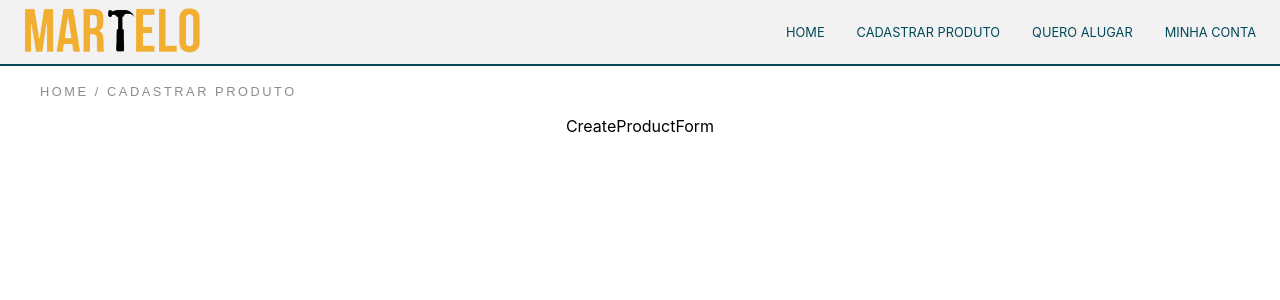
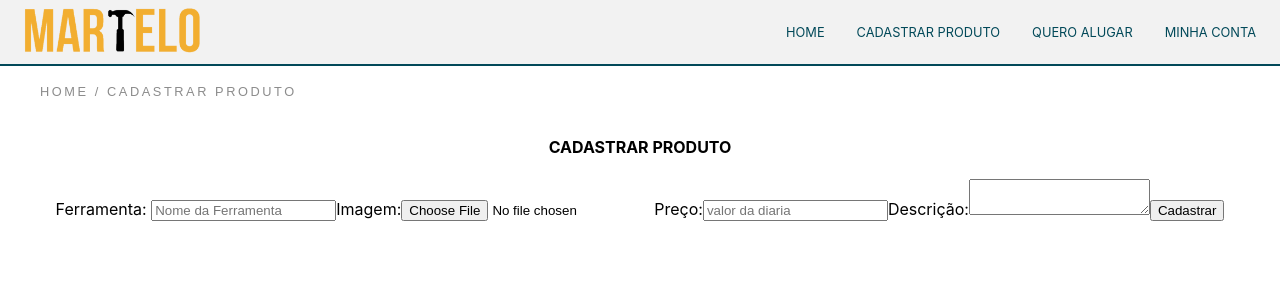
Before and after one commit to RoxanieFernandes/martelo-client, a React (Create React App) app in the folder martelo-client/: page /cadastrar-produto in a window 1280 px wide. Shown: the top 300 px of the page. Built offline with nearby package versions, Linux system fonts and the light colour scheme; a web font is replaced by a local one.

Commit message:
feat: create product form

```diff
--- a/martelo-client/package.json
+++ b/martelo-client/package.json
@@ -8,6 +8,7 @@
     "@testing-library/user-event": "^13.5.0",
     "axios": "^1.2.0",
     "react": "^18.2.0",
+    "react-currency-input-field": "^3.6.9",
     "react-dom": "^18.2.0",
     "react-icons": "^4.7.1",
     "react-router-dom": "^6.4.3",
--- a/martelo-client/src/components/CreateAccountForm/CreateAccountForm.js
+++ b/martelo-client/src/components/CreateAccountForm/CreateAccountForm.js
@@ -26,6 +26,7 @@ const CreateAccountForm = (props) => {
     };
 
     try {
+      console.log(newAccount)
       await api.signup(newAccount);
       navigate("/login");
     } catch (error) {
@@ -65,7 +66,12 @@ const CreateAccountForm = (props) => {
           />
 
           <label>Selecione seu bairro: </label>
-          <select className="neighborhood">
+          <select className="neighborhood"
+           onChange=
+           {(e) => {
+             console.log(e.target.value)
+             setAddress(e.target.value);
+           }}>
             <option value="Água Rasa">Água Rasa</option>
             <option value="alto de pinheiros">Alto de Pinheiros</option>
             <option value="anhanguera">Anhanguera</option>
@@ -161,10 +167,7 @@ const CreateAccountForm = (props) => {
             <option value="Vila Medeiros">Vila Medeiros</option>
             <option value="Vila Prudente">Vila Prudente</option>
             <option value="Vila Sônia">Vila Sônia</option>
-            onChange=
-            {(e) => {
-              setAddress(e.target.value);
-            }}
+
           </select>
 
           <label>E-mail: </label>
--- a/martelo-client/src/components/CreateProductForm/CreateProductForm.js
+++ b/martelo-client/src/components/CreateProductForm/CreateProductForm.js
@@ -1,10 +1,110 @@
-import React from 'react'
-import "../CreateProductForm/CreateProductForm.css"
+import React from "react";
+import "../CreateProductForm/CreateProductForm.css";
+// import CurrencyInput from "react-currency-input-field";
 
-const CreateProductForm = () => {
+import { useState } from "react";
+import { useNavigate } from "react-router-dom";
+import api from "../../service/api.service.js";
+
+const CreateProductForm = (props) => {
+  const [tool, setTool] = useState("");
+  const [image, setImage] = useState("");
+  const [price, setPrice] = useState("");
+  const [description, setDescription] = useState("");
+  const [error, setError] = useState("");
+
+  const navigate = useNavigate();
+
+  const handleSubmit = async (e) => {
+    e.preventDefault();
+
+    const newProduct = {
+      tool,
+      image,
+      price,
+      description,
+    };
+
+    try {
+      console.log(newProduct);
+      await api.createProduct(newProduct);
+      navigate("/minha-conta");
+    } catch (error) {
+      setError(error);
+      console.log(error);
+    }
+  };
+
   return (
-    <div>CreateProductForm</div>
-  )
-}
+    <div className="newProduct">
+      <div className="productForm">
+        <h4>CADASTRAR PRODUTO</h4>
+        <form
+          onSubmit={(e) => {
+            handleSubmit(e);
+          }}
+        >
+          <label>Ferramenta: </label>
+          <input
+            type="text"
+            required
+            value={tool}
+            placeholder="Nome da Ferramenta"
+            onChange={(e) => {
+              setTool(e.target.value);
+            }}
+          />
+          <label>Imagem:</label>
+          <input
+            type="file"
+            required
+            value={image}
+            onChange={(e) => {
+              setImage(e.target.value);
+            }}
+          />
 
-export default CreateProductForm
+          {/* corrigir o imput do preço e o da imagem.
+          está funcionando, mas precisa formatar */}
+
+
+          <label>Preço:</label>
+          <input
+            type="text"
+            required
+            value={price}
+            placeholder="valor da diaria"
+            onChange={(e) => {
+              setPrice(e.target.value);
+            }}
+          />
+          {/* <CurrencyInput
+            id="input"
+            name="input-price"
+            placeholder="Adicione o valor da diária"
+            prefix="R$ "
+            defaultValue={0}
+            allowDecimals={false}
+            onChange={(e) => {
+              setPrice(e.target.value);
+            }}
+          /> */}
+
+          <label>
+            Descrição:
+            <textarea
+              value={description}
+              onChange={(e) => {
+                setDescription(e.target.value);
+              }}
+            ></textarea>
+          </label>
+          <button type="submit">Cadastrar</button>
+        </form>
+        {error && <p> {error} </p>}
+      </div>
+    </div>
+  );
+};
+
+export default CreateProductForm;
--- a/martelo-client/src/service/api.service.js
+++ b/martelo-client/src/service/api.service.js
@@ -3,7 +3,7 @@ import axios from "axios";
 class Api {
   constructor() {
     this.api = axios.create({
-      baseURL: "http://localhost:5005/",
+      baseURL: "https://martelo.cyclic.app/",
     });
 
     this.api.interceptors.request.use(
```
